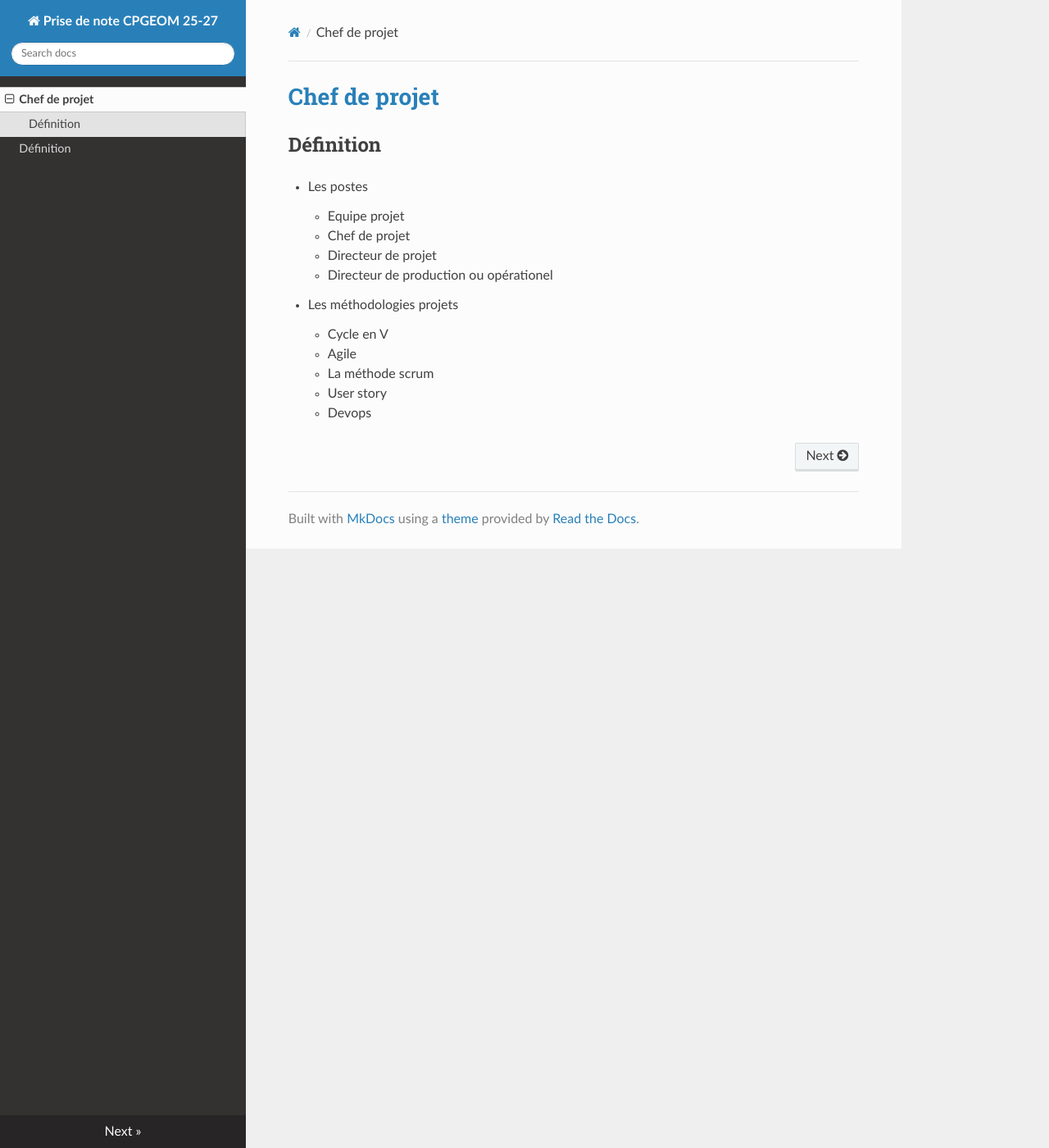
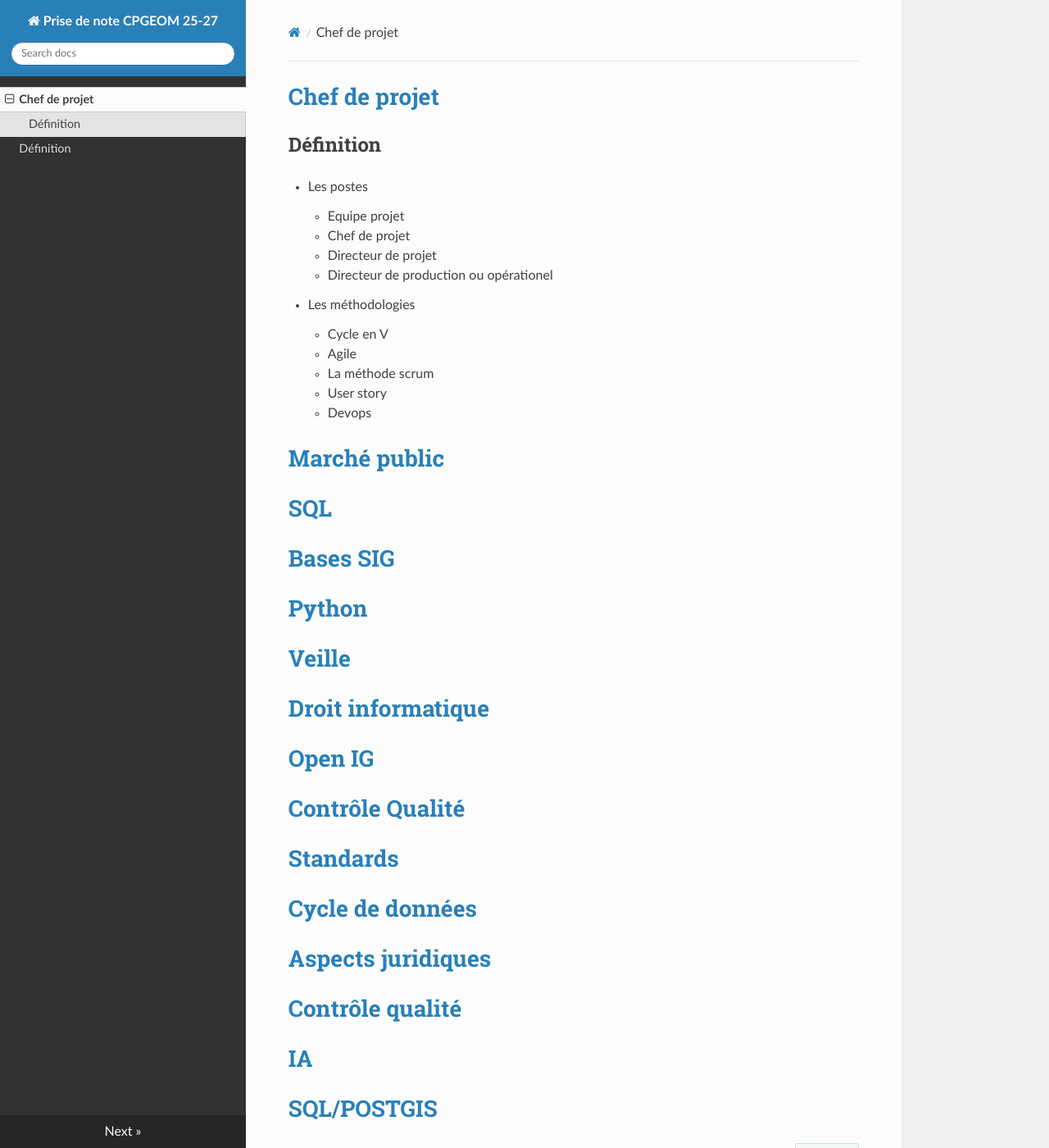
Before and after one commit to Operanda-lab/prise_note, an MkDocs documentation site: the page built from docs/index.md, in a window 1280 px wide and 1400 px high. Shown: the whole window at 82% size. Built offline with MkDocs 1.6.1, drawn with Linux system fonts in a browser that asks for light colours; nearby versions of some CDN libraries.

Commit message:
mise à jour de nouveaux fichier md

```diff
--- a/docs/index.md
+++ b/docs/index.md
@@ -1,14 +1,31 @@
-# [Chef de projet](./cdp.md#les-postes)
+# [Chef de projet](./cdp.md)
 ## Définition
 - Les postes
+
 	- Equipe projet
 	- Chef de projet
 	- Directeur de projet
 	- Directeur de production ou opérationel
 
-- Les méthodologies projets
+- Les méthodologies
+
 	- Cycle en V
 	- Agile
 	- La méthode scrum
 	- User story
 	- Devops
+
+# [Marché public](./mp.md)
+# [SQL](./sql.md)
+# [Bases SIG](./sig.md)
+# [Python](./python.md)
+# [Veille](./veille.md)
+# [Droit informatique](./di.md)
+# [Open IG](./openig.md)
+# [Contrôle Qualité](./cq1.md)
+# [Standards](./standards.md)
+# [Cycle de données](./cycled.md)
+# [Aspects juridiques](./aj.md)
+# [Contrôle qualité](./cq2.md)
+# [IA](./ia.md)
+# [SQL/POSTGIS](./postgis.md)
```
Also changed, not shown: aj.md (added), cq1.md (added), cq2.md (added), cycled.md (added), di.md (added), ia.md (added), openig.md (added), postgis.md (added), python.md (added), sig.md (added), standards.md (added), veille.md (added).
